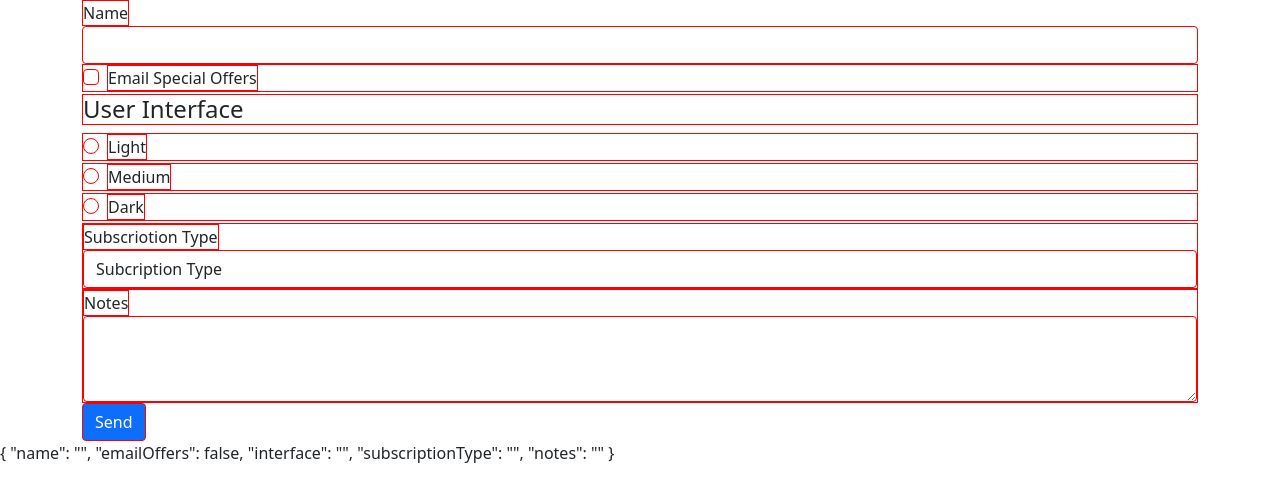
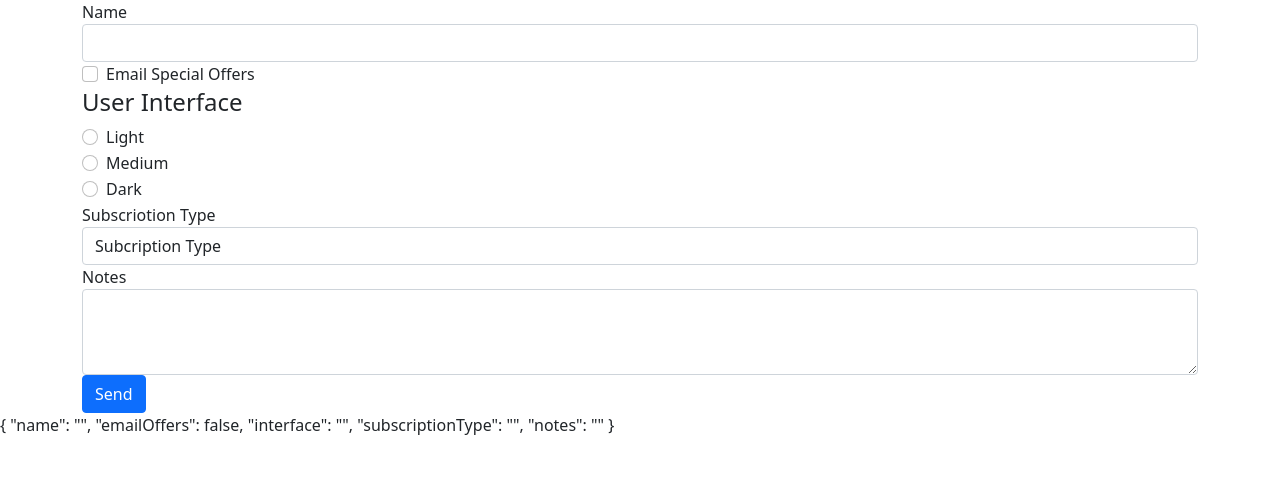
Before and after one commit to timothyAgevi/angularForms, an Angular app: page / in a window 1280 px wide. Shown: the top 502 px of the page. Built offline with nearby package versions, Linux system fonts and the light colour scheme.

Commit message:
update class ng-invalid to css

```diff
--- a/src/app/user-settings-form/user-settings-form.component.css
+++ b/src/app/user-settings-form/user-settings-form.component.css
@@ -1,3 +1,4 @@
-.ng-invalid :not(form){
+.ng-invalid :not(form).ng-touched{
+    /* no spaces on line1 */
     border: 1px solid red;
 }
```
